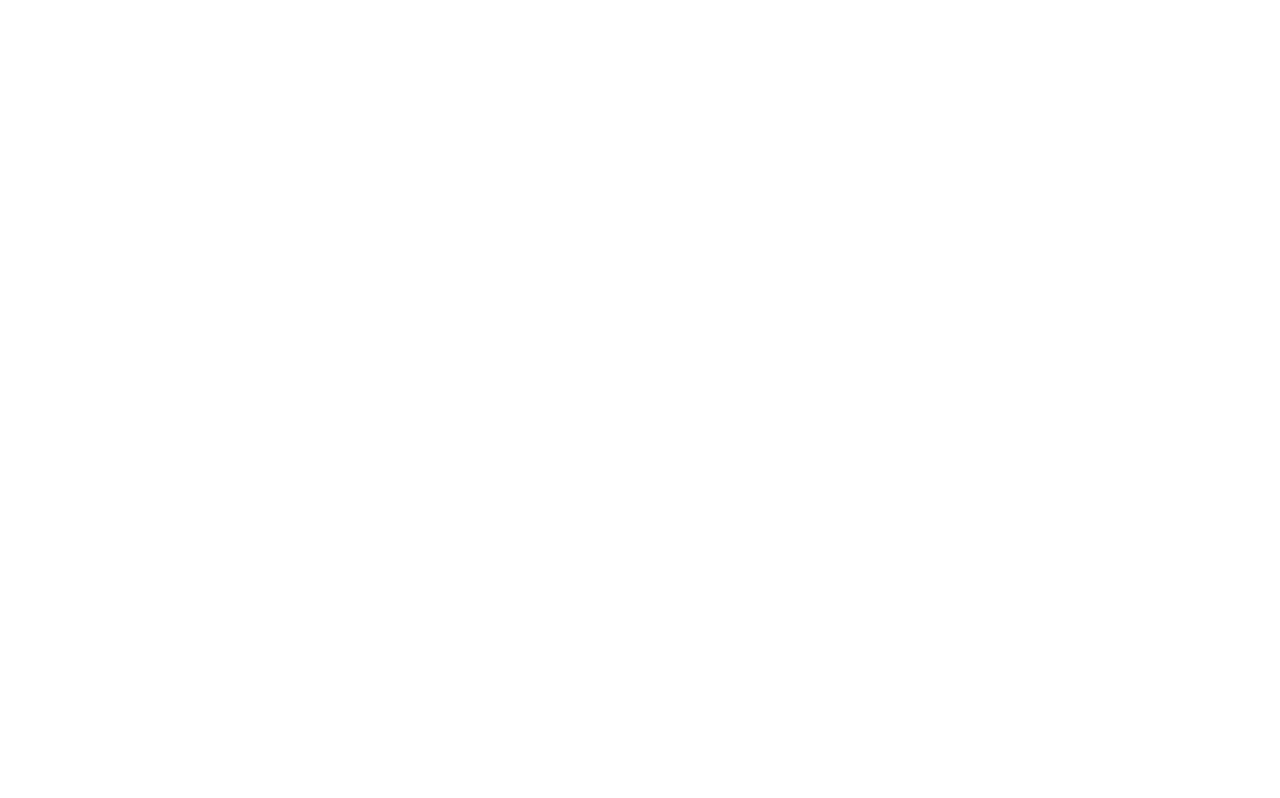
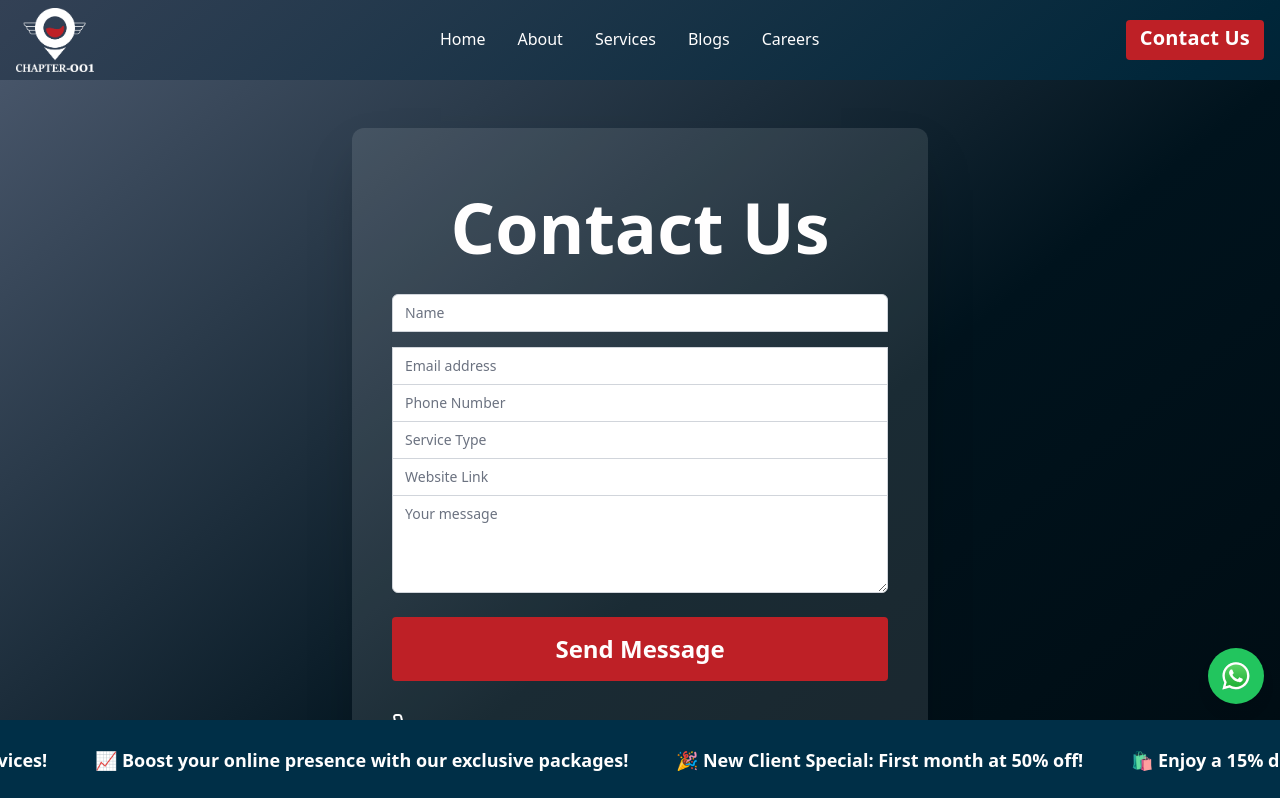
Before and after one commit to businessdrivers01/chapter001, a React (Vite) app: page /contact in a window 1280 px wide. Before the commit this address had no page. Shown: the top 798 px of the page. Built offline with nearby package versions, Linux system fonts and the light colour scheme.

Commit message:
maintenance - add WA button update contact form and change landing layout

```diff
--- a/src/Components/Layout/index.tsx
+++ b/src/Components/Layout/index.tsx
@@ -4,6 +4,11 @@
 import SmoothTicker from '../SmoothTicker';
 
 const Layout: FC = (): JSX.Element => {
+    const phoneNumber = "923035256390";
+    const message = "Hello! I'm interested in your services.";
+
+    const whatsappUrl = `https://wa.me/${phoneNumber}?text=${encodeURIComponent(message)}`;
+
     return (
         <>
             <div className="flex flex-col min-h-screen mb-20 bg-gradient-to-br from-slate-700 via-navy-600 to-navy-900">
@@ -11,8 +16,21 @@
                 <main className="flex-grow">
                     <Outlet />
                 </main>
+            </div>
 
-            </div>
+            {/* WhatsApp Icon */}
+            <a
+                href={whatsappUrl}
+                target="_blank"
+                rel="noopener noreferrer"
+                className="fixed bottom-24 right-4 z-50 bg-green-500 p-3 rounded-full shadow-lg hover:bg-green-600 transition-transform transform hover:scale-110"
+                aria-label="Contact on WhatsApp"
+            >
+                <img
+                className='w-8'
+                src="/WhatsApp.svg" alt="WhatsApp Icon" />
+            </a>
+
             <SmoothTicker />
         </>
     );
--- a/src/Pages/Contact/index.tsx
+++ b/src/Pages/Contact/index.tsx
@@ -7,13 +7,20 @@
 interface FormData {
   name: string;
   email: string;
+  phone: string;
+  service: string;
   message: string;
+  website: string;
+
 }
 
 interface Errors {
   name?: string;
   email?: string;
+  phone?: string;
+  service?: string;
   message?: string;
+  website?: string;
 }
 
 const contactDetails = [
@@ -27,9 +34,12 @@
 
 export default function Contact() {
   const [formData, setFormData] = useState<FormData>({
-    name: '',
-    email: '',
-    message: '',
+    name: "",
+    email: "",
+    phone: "",
+    service: "",
+    message: "",
+    website: ""
   });
 
   const [errors, setErrors] = useState<Errors>({});
@@ -52,7 +62,13 @@
     if (!formData.name.trim()) newErrors.name = 'Name is required';
     if (!formData.email.trim()) newErrors.email = 'Email is required';
     else if (!/\S+@\S+\.\S+/.test(formData.email)) newErrors.email = 'Email is invalid';
+    if (!formData.phone.trim()) newErrors.phone = 'Phone is required';
+    else if (!/^\+?[\d\s-]+$/.test(formData.phone)) newErrors.phone = 'Invalid phone number';
+    if (!formData.service.trim()) newErrors.service = 'Service is required';
     if (!formData.message.trim()) newErrors.message = 'Message is required';
+    // if (formData.website && !/^https?:\/\/.*/.test(formData.website)) {
+    //   newErrors.website = 'Invalid website URL';
+    // }
     setErrors(newErrors);
     return Object.keys(newErrors).length === 0;
   };
@@ -69,7 +85,14 @@
       });
       if (response.ok) {
         setPopup({ success: true, message: 'Thank you for reaching out, We will get back to you soon!', visible: true });
-        setFormData({ name: '', email: '', message: '' });
+        setFormData({
+          name: "",
+          email: "",
+          phone: "",
+          service: "",
+          message: "",
+          website: ""
+        });
       } else {
         setPopup({ success: false, message: 'Something went wrong. Please try later.', visible: true });
       }
@@ -106,6 +129,8 @@
         </div>
         <form className="mt-8 space-y-6" onSubmit={handleSubmit}>
           <div className="rounded-md shadow-sm -space-y-px">
+
+            {/* Name */}
             <motion.div variants={inputVariants} whileFocus="focus" whileTap="focus" className="mb-4">
               <label htmlFor="name" className="sr-only">
                 Name
@@ -120,8 +145,10 @@
                 value={formData.name}
                 onChange={handleChange}
               />
-              {errors.name && <p className="mt-2 text-sm text-red-600">{errors.name}</p>}
+              {errors.name && <p className="mt-2 text-sm text-red-300">{errors.name}</p>}
             </motion.div>
+
+            {/* Email */}
             <motion.div variants={inputVariants} whileFocus="focus" whileTap="focus" className="mb-4">
               <label htmlFor="email-address" className="sr-only">
                 Email address
@@ -137,8 +164,79 @@
                 value={formData.email}
                 onChange={handleChange}
               />
-              {errors.email && <p className="mt-2 text-sm text-red-600">{errors.email}</p>}
+              {errors.email && <p className="mt-2 text-sm text-red-300">{errors.email}</p>}
             </motion.div>
+
+
+
+            {/* Phone */}
+            <motion.div variants={inputVariants} whileFocus="focus" whileTap="focus" className="mb-4">
+              <label htmlFor="phone-number" className="sr-only">
+                Phone Number
+              </label>
+              <input
+                id="phone-number"
+                name="phone"
+                type="tel"
+                autoComplete="tel"
+                required
+                className="appearance-none rounded-none relative block w-full px-3 py-2 border border-gray-300 placeholder-gray-500 text-gray-900 focus:outline-none focus:ring-cyan-500 focus:border-cyan-500 focus:z-10 sm:text-sm"
+                placeholder="Phone Number"
+                value={formData.phone}
+                onChange={handleChange}
+              />
+              {errors.phone && <p className="mt-2 text-sm text-red-300">{errors.phone}</p>}
+            </motion.div>
+
+
+
+            {/* Service */}
+            <motion.div variants={inputVariants} whileFocus="focus" whileTap="focus" className="mb-4">
+              <label htmlFor="service-type" className="sr-only">
+                Service Type
+              </label>
+              <input
+                id="service-type"
+                name="service"
+                type="text"
+                autoComplete="off"
+                required
+                className="appearance-none rounded-none relative block w-full px-3 py-2 border border-gray-300 placeholder-gray-500 text-gray-900 focus:outline-none focus:ring-cyan-500 focus:border-cyan-500 focus:z-10 sm:text-sm"
+                placeholder="Service Type"
+                value={formData.service}
+                onChange={handleChange}
+              />
+              {errors.service && <p className="mt-2 text-sm text-red-300">{errors.service}</p>}
+            </motion.div>
+
+
+
+            {/* Website */}
+            <motion.div variants={inputVariants} whileFocus="focus" whileTap="focus" className="mb-4">
+              <label htmlFor="website-link" className="sr-only">
+                Website Link (Optional)
+              </label>
+              <input
+                id="website-link"
+                name="website"
+                type="text"
+                autoComplete="off"
+                className="appearance-none rounded-none relative block w-full px-3 py-2 border border-gray-300 placeholder-gray-500 text-gray-900 focus:outline-none focus:ring-cyan-500 focus:border-cyan-500 focus:z-10 sm:text-sm"
+                placeholder="Website Link"
+                value={formData.website}
+                onChange={handleChange}
+              />
+              {errors.website && <p className="mt-2 text-sm text-red-300">{errors.website}</p>}
+            </motion.div>
+
+
+
+
+
+
+
+
+            {/* Message */}
             <motion.div variants={inputVariants} whileFocus="focus" whileTap="focus">
               <label htmlFor="message" className="sr-only">
                 Message
@@ -153,7 +251,7 @@
                 value={formData.message}
                 onChange={handleChange}
               ></textarea>
-              {errors.message && <p className="mt-2 text-sm text-red-600">{errors.message}</p>}
+              {errors.message && <p className="mt-2 text-sm text-red-300">{errors.message}</p>}
             </motion.div>
           </div>
 
--- a/src/Routes/index.tsx
+++ b/src/Routes/index.tsx
@@ -1,5 +1,5 @@
 // src/routes/Routes.tsx
-import { FC, useState } from 'react';
+import { FC } from 'react';
 import { Routes as RouterRoutes, Route, Navigate } from 'react-router-dom';
 import Layout from '@src/Components/Layout';
 import LandingPage from '@src/Pages/LandingPage';
@@ -10,7 +10,7 @@
 const About = lazy(() => import('@src/Pages/About'));
 const Services = lazy(() => import('@src/Pages/Services'));
 const Contact = lazy(() => import('@src/Pages/Contact'));
-const TwoPanels = lazy(() => import('@src/Pages/TwoPanels'));
+// const TwoPanels = lazy(() => import('@src/Pages/TwoPanels'));
 const NotFound = lazy(() => import('@src/Pages/NotFound'));
 const Blogs = lazy(() => import('@src/Pages/Blogs'));
 const Careers = lazy(() => import('@src/Pages/Careers'));
@@ -19,7 +19,7 @@
 const PageLoader: FC = () => (
     <div className="flex items-center justify-center min-h-screen">
         <div className="rounded-full border-b-4 border-white">
-            <Loader className='animate-spin text-red-500  h-12 w-12'/>
+            <Loader className='animate-spin text-red-500  h-12 w-12' />
         </div>
     </div>
 );
@@ -27,7 +27,7 @@
 
 
 const Routes: FC = (): JSX.Element => {
-    const [isLandingPageVisible, setIsLandingPageVisible] = useState(false);
+    // const [isLandingPageVisible, setIsLandingPageVisible] = useState(false);
 
     return (
         <Suspense fallback={<PageLoader />}>
@@ -37,15 +37,10 @@
                     path="/"
                     // element={<PageLoader/>}
                     element={
-                        isLandingPageVisible ? (
                         <Layout />
-                        ) : (
-                            <TwoPanels setIsLandingPageVisible={setIsLandingPageVisible} />
-                        )
                     }
                 >
-                    {/* Nested Routes: Only Rendered if `isLandingPageVisible` is True */}
-                    {isLandingPageVisible && (
+
                     <>
                         <Route path="" element={<LandingPage />} />
                         <Route path="about" element={<About />} />
@@ -58,7 +53,6 @@
                         {/* Redirect unknown routes to 404 */}
                         <Route path="*" element={<Navigate to="/404" replace />} />
                     </>
-                    )}
                 </Route>
             </RouterRoutes>
         </Suspense>
```
Also changed, not shown: public/WhatsApp.svg (added). Lines whose indentation alone changed are shown as unchanged.
